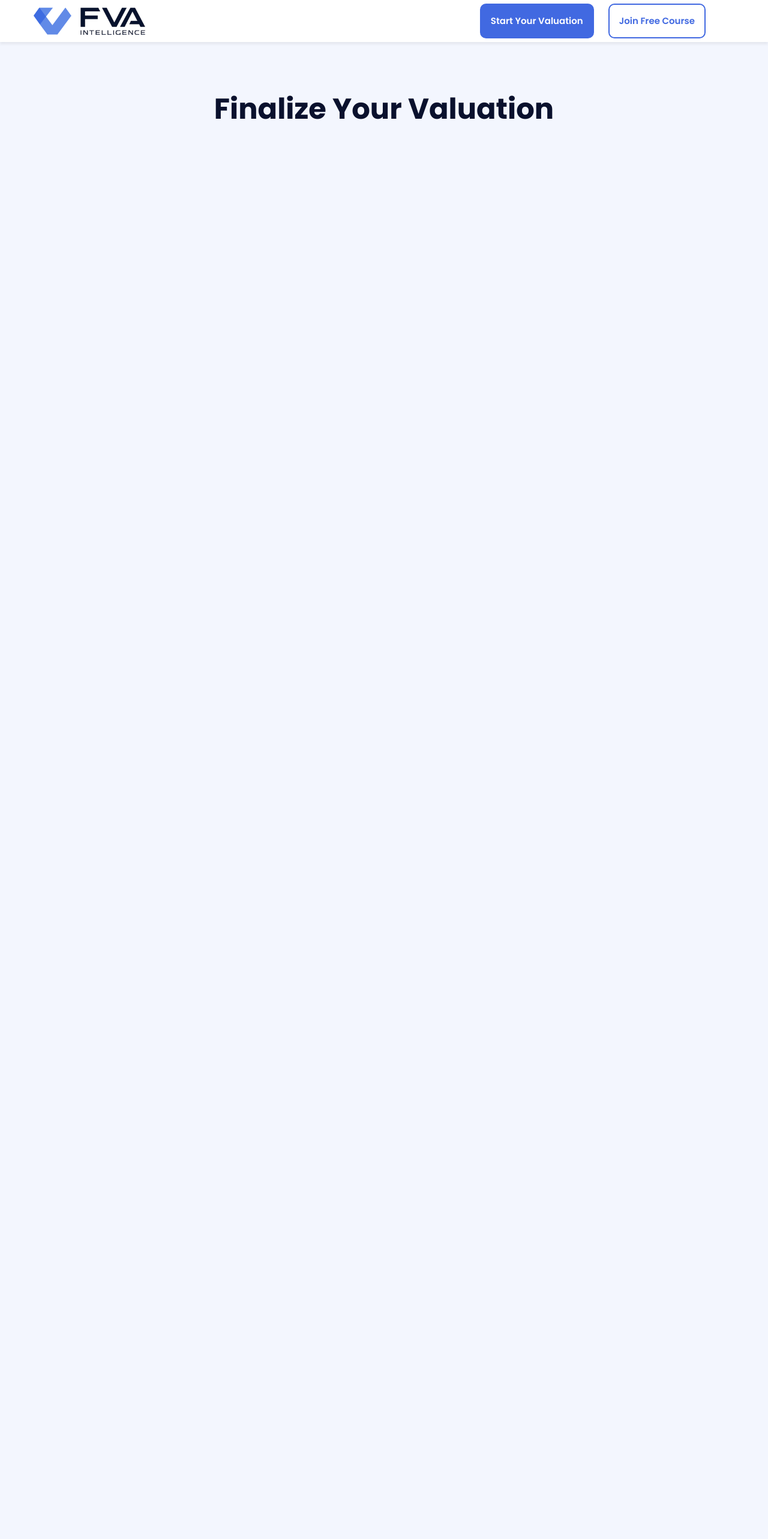
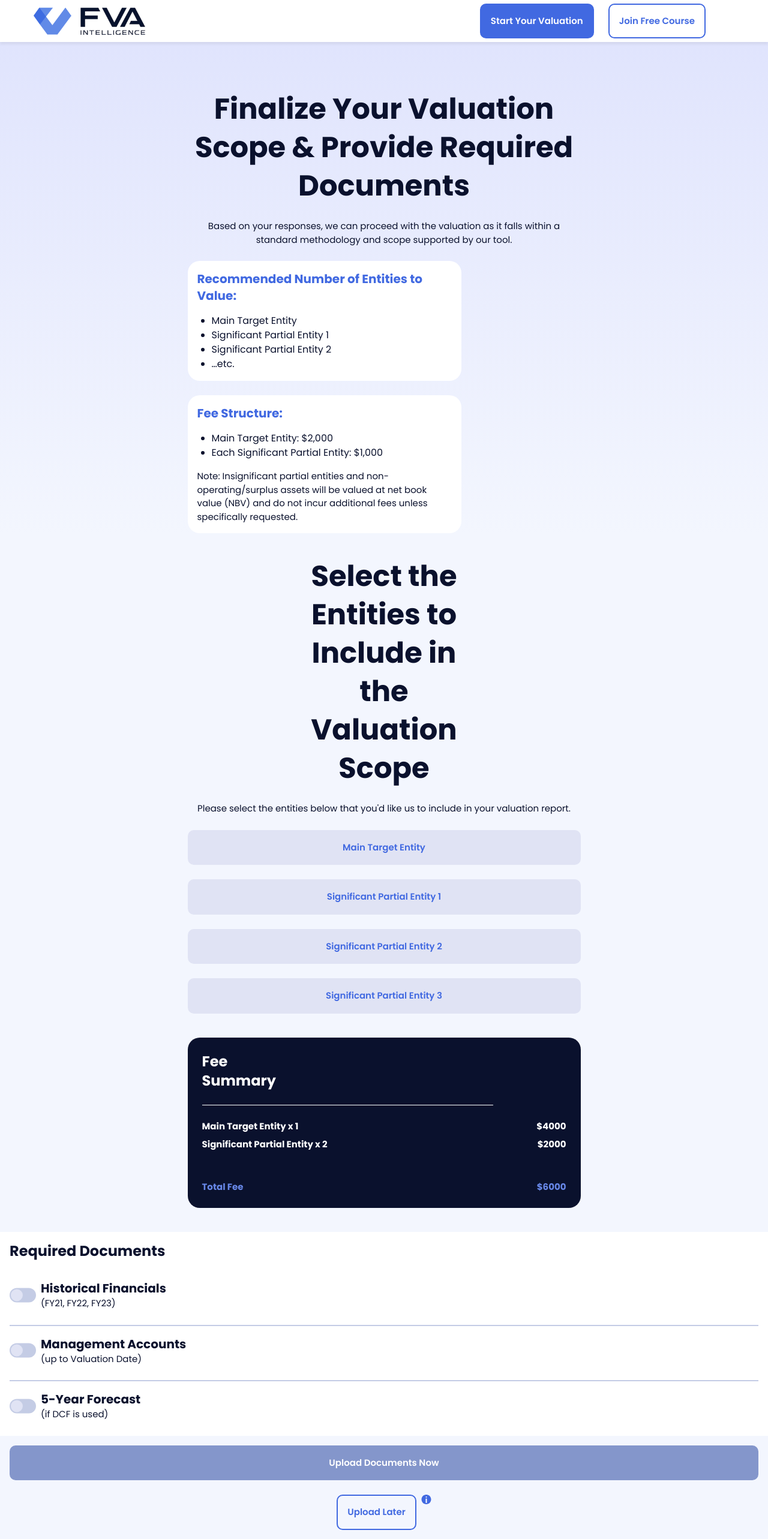
Before and after one commit to heyawaiszahid/fvai-business, a Next.js app: page /questionnaire/valuation in a window 1280 px wide. Shown: the top 2566 px of the page at 60% size. Before the commit the page ends 800 px from the top, so only its background shows below. Built offline with nearby package versions, Linux system fonts and the light colour scheme; no server answers.

Commit message:
added tippy

```diff
--- /dev/null
+++ b/Components/Icons/Info.jsx
@@ -0,0 +1,26 @@
+const Info = ({ className }) => {
+  return (
+    <svg
+      width="17"
+      height="16"
+      className={className}
+      viewBox="0 0 17 16"
+      fill="none"
+      xmlns="http://www.w3.org/2000/svg"
+    >
+      <path
+        d="M0.500001 8C0.500001 3.58172 4.08172 -1.08564e-06 8.5 -6.99382e-07C12.9183 -3.13124e-07 16.5 3.58172 16.5 8C16.5 12.4183 12.9183 16 8.5 16C4.08172 16 0.5 12.4183 0.500001 8Z"
+        fill="#4169E1"
+      />
+      <path
+        fillRule="evenodd"
+        clipRule="evenodd"
+        d="M8.5 14C7.94772 14 7.5 13.5523 7.5 13L7.5 7.5C7.5 6.94772 7.94772 6.5 8.5 6.5C9.05229 6.5 9.5 6.94772 9.5 7.5L9.5 13C9.5 13.5523 9.05228 14 8.5 14Z"
+        fill="white"
+      />
+      <circle cx="8.5" cy="4" r="1" fill="white" />
+    </svg>
+  );
+};
+
+export default Info;
--- /dev/null
+++ b/Components/Icons/Toggle.jsx
@@ -0,0 +1,17 @@
+const Toggle = ({ className }) => {
+  return (
+    <svg
+      width="44"
+      height="25"
+      className={className}
+      viewBox="0 0 44 25"
+      fill="none"
+      xmlns="http://www.w3.org/2000/svg"
+    >
+      <rect y="0.5" width="44" height="24" rx="12" fill="#C4CCE5" />
+      <circle cx="12" cy="12.5" r="10" fill="#E0E3F4" />
+    </svg>
+  );
+};
+
+export default Toggle;
--- /dev/null
+++ b/Components/Icons/ToggleActive.jsx
@@ -0,0 +1,17 @@
+const ToggleActive = ({ className }) => {
+  return (
+    <svg
+      width="44"
+      height="25"
+      className={className}
+      viewBox="0 0 44 25"
+      fill="none"
+      xmlns="http://www.w3.org/2000/svg"
+    >
+      <rect width="44" height="24" rx="12" fill="#4169E1" />
+      <circle cx="32" cy="12" r="10" fill="white" />
+    </svg>
+  );
+};
+
+export default ToggleActive;
--- a/Components/UI/Button.jsx
+++ b/Components/UI/Button.jsx
@@ -8,6 +8,7 @@ const variants = {
   default: "bg-main border-main text-white disabled:opacity-40 disabled:cursor-not-allowed",
   outline: "bg-transparent border-main text-main disabled:opacity-40 disabled:cursor-not-allowed",
   dark: "bg-dark border-dark text-white disabled:opacity-40 disabled:cursor-not-allowed",
+  light: "bg-input-field border-input-field text-main disabled:opacity-40 disabled:cursor-not-allowed",
 };
 
 const Button = ({ children, variant = "default", href, className = "", ...props }) => {
--- /dev/null
+++ b/Components/UI/Switch.jsx
@@ -0,0 +1,26 @@
+"use client";
+
+import { useState } from "react";
+import Toggle from "../Icons/Toggle";
+import ToggleActive from "../Icons/ToggleActive";
+import Typography from "../Typography";
+
+const Switch = ({ className, label, description, defaultActive = false }) => {
+  const [isActive, setIsActive] = useState(defaultActive);
+
+  const handleToggle = () => {
+    setIsActive(!isActive);
+  };
+
+  return (
+    <div className={`flex items-center gap-2 cursor-pointer ${className}`} onClick={handleToggle}>
+      {isActive ? <ToggleActive /> : <Toggle />}
+      <div>
+        <Typography size="h5">{label}</Typography>
+        {description && <Typography size="body2">{description}</Typography>}
+      </div>
+    </div>
+  );
+};
+
+export default Switch;
--- /dev/null
+++ b/app/(private)/questionnaire/valuation/UploadLater.jsx
@@ -0,0 +1,27 @@
+"use client";
+
+import Info from "@/Components/Icons/Info";
+import Button from "@/Components/UI/Button";
+import { useEffect } from "react";
+import tippy from "tippy.js";
+import "tippy.js/dist/tippy.css";
+
+const UploadLater = () => {
+  useEffect(() => {
+    tippy("#info", {
+      theme: "custom",
+      content: "We'll send a link to your email so you can upload the files later from your desktop.",
+    });
+  }, []);
+
+  return (
+    <div className="relative flex items-start justify-center gap-2">
+      <Button variant="outline">Upload Later</Button>
+      <button id="info">
+        <Info />
+      </button>
+    </div>
+  );
+};
+
+export default UploadLater;
--- /dev/null
+++ b/app/(private)/questionnaire/valuation/layout.js
@@ -0,0 +1,10 @@
+import Footer from "@/Components/Footer";
+
+export default function SiteLayout({ children }) {
+  return (
+    <>
+      <main>{children}</main>
+      <Footer />
+    </>
+  );
+}
--- a/app/(private)/questionnaire/valuation/page.js
+++ b/app/(private)/questionnaire/valuation/page.js
@@ -1,4 +1,8 @@
 import Typography from "@/Components/Typography";
+import Box from "@/Components/UI/Box";
+import Button from "@/Components/UI/Button";
+import Switch from "@/Components/UI/Switch";
+import UploadLater from "./UploadLater";
 
 export const metadata = {
   title: "Finalize Your Valuation - FVAI Business",
@@ -6,12 +10,125 @@ export const metadata = {
 
 export default function Questionnaire() {
   return (
-    <div className="pt-12 lg:pt-20 pb-12 lg:pb-20">
-      <div className="container lg:max-w-[767px]">
-        <Typography size="h4" lg="h2" className="text-center max-w-[300px] lg:max-w-full mx-auto mb-6">
-          Finalize Your Valuation
-        </Typography>
-      </div>
+    <div className="pb-12 lg:pb-20">
+      <section className="pt-12 lg:pt-20 mb-10 bg-custom-gradient">
+        <div className="container lg:max-w-[767px] flex flex-col gap-6">
+          <Typography size="h4" lg="h2" className="text-center">
+            Finalize Your Valuation Scope & Provide Required Documents
+          </Typography>
+          <Typography size="body2" className="text-center">
+            Based on your responses, we can proceed with the valuation as it falls within a standard methodology and
+            scope supported by our tool.
+          </Typography>
+          <Box className="gap-4 lg:max-w-[456px]">
+            <Typography size="h5" className="text-main">
+              Recommended Number of Entities to Value:
+            </Typography>
+            <ul className="list-disc pl-6">
+              <li>Main Target Entity</li>
+              <li>Significant Partial Entity 1</li>
+              <li>Significant Partial Entity 2</li>
+              <li>…etc.</li>
+            </ul>
+          </Box>
+          <Box className="gap-4 lg:max-w-[456px]">
+            <Typography size="h5" className="text-main">
+              Fee Structure:
+            </Typography>
+            <ul className="list-disc pl-6">
+              <li>Main Target Entity: $2,000</li>
+              <li>Each Significant Partial Entity: $1,000</li>
+            </ul>
+            <Typography size="body2">
+              Note: Insignificant partial entities and non-operating/surplus assets will be valued at net book value
+              (NBV) and do not incur additional fees unless specifically requested.
+            </Typography>
+          </Box>
+        </div>
+      </section>
+
+      <section className="mb-10">
+        <div className="container lg:max-w-[767px] flex flex-col gap-6">
+          <Typography size="h4" lg="h2" className="text-center max-w-80 mx-auto">
+            Select the Entities to Include in the Valuation Scope
+          </Typography>
+
+          <Typography size="body2" className="text-center">
+            Please select the entities below that you'd like us to include in your valuation report.
+          </Typography>
+
+          <div className="flex flex-col gap-6 mb-4">
+            <Button variant="light">Main Target Entity</Button>
+            <Button variant="light">Significant Partial Entity 1</Button>
+            <Button variant="light">Significant Partial Entity 2</Button>
+            <Button variant="light">Significant Partial Entity 3</Button>
+          </div>
+
+          <Box p="6" className="!bg-dark text-white">
+            <Typography size="h4" className="mb-6">
+              Fee <br /> Summary
+            </Typography>
+
+            <div className="w-4/5 bg-white h-[1px] mb-6"></div>
+
+            <div className="flex flex-col gap-2 mb-12">
+              <div className="flex justify-between">
+                <Typography size="body2" className="font-bold">
+                  Main Target Entity x 1
+                </Typography>
+                <Typography size="body2" className="font-bold">
+                  $4000
+                </Typography>
+              </div>
+              <div className="flex justify-between">
+                <Typography size="body2" className="font-bold">
+                  Significant Partial Entity x 2
+                </Typography>
+                <Typography size="body2" className="font-bold">
+                  $2000
+                </Typography>
+              </div>
+            </div>
+
+            <div className="flex justify-between">
+              <Typography size="body2" className="font-bold text-light-blue">
+                Total Fee
+              </Typography>
+              <Typography size="body2" className="font-bold text-light-blue">
+                $6000
+              </Typography>
+            </div>
+          </Box>
+        </div>
+      </section>
+
+      <section className="mb-10">
+        <div className="bg-white p-4 mb-4">
+          <Typography size="h4" className="mb-6">
+            Required Documents
+          </Typography>
+
+          <div className="flex flex-col">
+            <div className="py-2">
+              <Switch label="Historical Financials" description="(FY21, FY22, FY23)" />
+              <div className="bg-light-blue-gray h-[2px] mt-6"></div>
+            </div>
+            <div className="py-2">
+              <Switch label="Management Accounts" description="(up to Valuation Date)" />
+              <div className="bg-light-blue-gray h-[2px] mt-6"></div>
+            </div>
+            <div className="py-2">
+              <Switch label="5-Year Forecast" description="(if DCF is used)" />
+            </div>
+          </div>
+        </div>
+
+        <div className="px-4 mb-6">
+          <Button className="w-full bg-pale-blue border-pale-blue">Upload Documents Now</Button>
+        </div>
+
+        <UploadLater />
+      </section>
     </div>
   );
 }
--- a/app/globals.css
+++ b/app/globals.css
@@ -67,3 +67,14 @@
     background: linear-gradient(180deg, #e0e4fd 0%, #f3f6fe 100%);
   }
 }
+
+.tippy-box[data-theme~="custom"] {
+  background-color: var(--color-dark);
+  color: white;
+  border-radius: 30px;
+  padding: 16px;
+}
+
+.tippy-box[data-theme~="custom"] > .tippy-arrow {
+  color: var(--color-dark);
+}
--- a/package.json
+++ b/package.json
@@ -24,6 +24,7 @@
     "react-hook-form": "^7.56.1",
     "react-toastify": "^11.0.5",
     "resend": "^4.4.1",
+    "tippy.js": "^6.3.7",
     "zod": "^3.24.3"
   },
   "devDependencies": {
```
Also changed, not shown: 1 other file (tests, documents, lock files or other folders).
